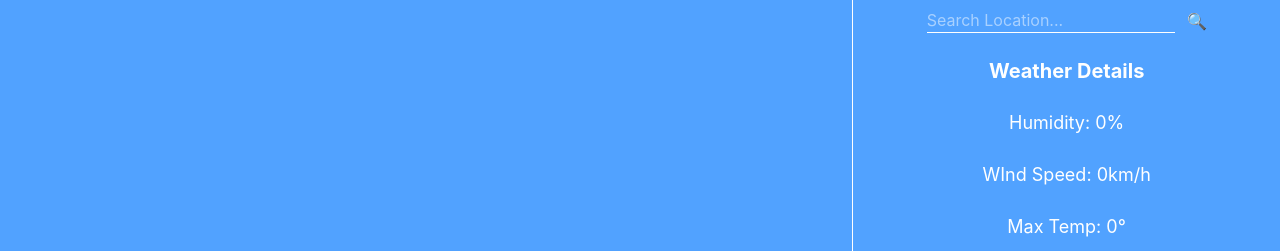
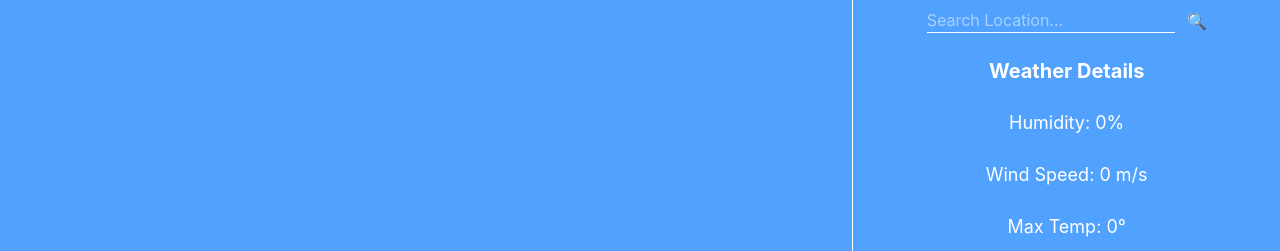
Before and after one commit to U2lu/Weather-app, a React (Vite) app: page / in a window 1280 px wide. Shown: the top 251 px of the page. Built offline with nearby package versions, Linux system fonts and the light colour scheme.

Commit message:
minor tweak

```diff
--- a/src/components/WeatherDetails.tsx
+++ b/src/components/WeatherDetails.tsx
@@ -15,7 +15,7 @@
     <div className="flex flex-col gap-6 items-center p-4">
       <p className="text-xl font-bold">Weather Details</p>
       <p className="text-lg">Humidity: {humidity}%</p>
-      <p className="text-lg">WInd Speed: {wind_speed}km/h</p>
+      <p className="text-lg">Wind Speed: {wind_speed} m/s</p>
       <p className="text-lg">Max Temp: {max_temp}°</p>
       <p className="text-lg">Min Temp: {min_temp}°</p>
     </div>
```
